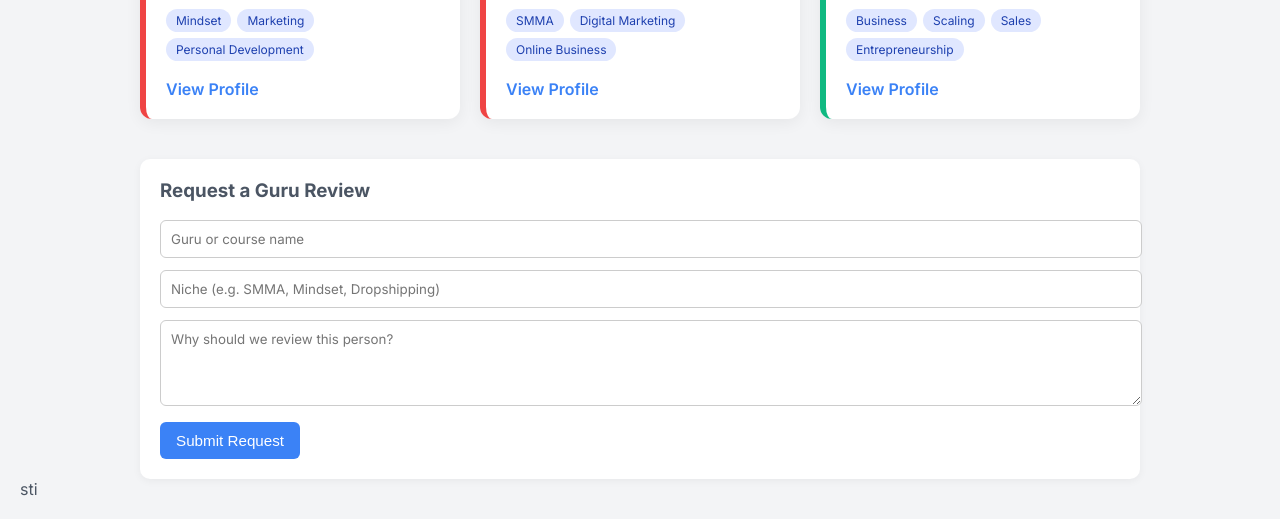
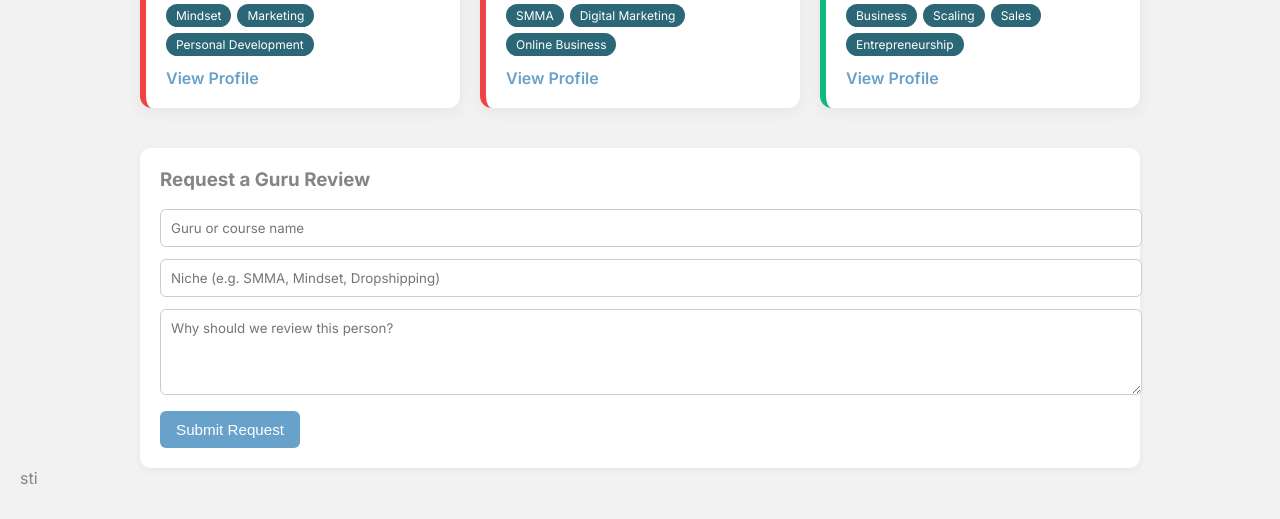
Before and after one commit to ItsSuperDuperAwesome/credcheck-landing, a plain HTML site: page directory.html in a window 1280 px wide. Shown: the part 423-942 px from the top of the page. Drawn offline with Linux system fonts and the light colour scheme.

Commit message:
Update directory.html

```diff
--- a/directory.html
+++ b/directory.html
@@ -7,23 +7,23 @@
   <link href="https://fonts.googleapis.com/css2?family=Inter:wght@400;600;700&display=swap" rel="stylesheet">
   <style>
     :root {
-  --bg-color: #f3f4f6;
-  --card-bg: #ffffff;
-  --text-color: #4b5563;
-  --primary-color: #1f2937;
-  --accent-color: #3b82f6;
-  --tag-bg: #e0e7ff;
-  --tag-text: #1e40af;
-}
+      --bg-color: #F2F2F2;
+      --card-bg: #FFFFFF;
+      --text-color: #828586;
+      --primary-color: #2B6777;
+      --accent-color: #68A1CA;
+      --tag-bg: #2B6777;
+      --tag-text: #FFFFFF;
+    }
     body.dark {
-  --bg-color: #0f172a;
-  --text-color: #d1d5db;
-  --card-bg: #1e293b;
-  --tag-bg: #334155;
-  --tag-text: #cbd5e1;
-  --accent-color: #3b82f6;
-  --primary-color: #facc15;
-}
+      --bg-color: #000000;
+      --text-color: #E5E5E5;
+      --card-bg: #1A1A1A;
+      --tag-bg: #2B2B2B;
+      --tag-text: #FFFFFF;
+      --accent-color: #444444;
+      --primary-color: #DDDDDD;
+    }
     body {
       font-family: 'Inter', sans-serif;
       margin: 0;
@@ -269,16 +269,16 @@ guruGrid.innerHTML = '';
       ${guru.name.split(' ').map(w => w[0]).join('').toUpperCase()}
     </div>
     <div>
-      <h2 style="margin: 0 0 4px; font-size: 1.3rem; font-weight: 700;">
+      <h2 style="margin: 0;">
         ${guru.name} ${guru.verified ? '<span title="Verified" style="color: #10b981;">✔️</span>' : ''}
       </h2>
-      <p class="score" style="margin: 0 0 10px; font-size: 0.9rem; color: var(--text-color);">Score: ${guru.score}/100</p>
+      <p class="score" style="margin: 4px 0;">Score: ${guru.score}/100</p>
     </div>
   </div>
-  <div class="niche-tags" style="margin-bottom: 10px;">
+  <div class="niche-tags">
     ${guru.niches.map(n => `<span class="tag">${n}</span>`).join('')}
   </div>
-  <a href="/profile.html?guru=${guru.slug}" style="display: inline-block; margin-top: 8px; color: var(--accent-color); text-decoration: none; font-weight: 600;">View Profile</a>
+  <a href="${guru.url}" style="display: inline-block; margin-top: 12px; color: var(--accent-color); text-decoration: none; font-weight: 600;">View Profile</a>
 `;
 
         guruGrid.appendChild(card);
```
